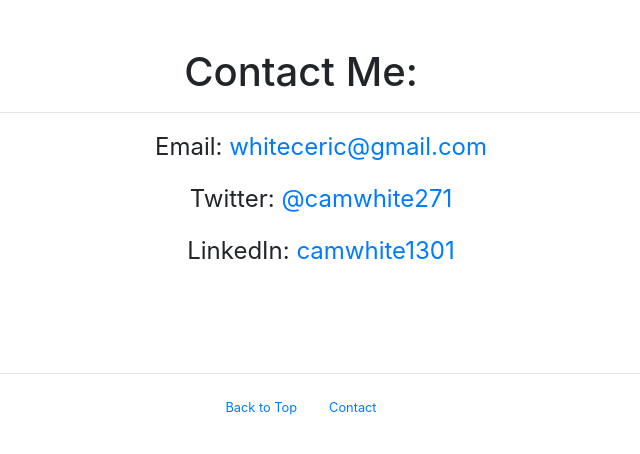
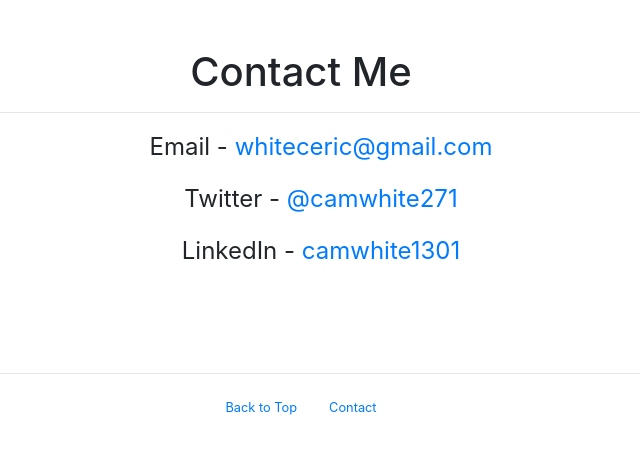
Before and after one commit to whiteceric/camwhite.me, a Django app: page /contact/ in a window 1280 px wide. Shown: the part 78-532 px from the top of the page, without its empty margins (339-979 px from the left). Run offline with Django 3.2, Linux system fonts and the light colour scheme; parts of the project's set-up code (start-up, migrations or seed data) failed here and were passed over.

Commit message:
Final update to the Contact Page

```diff
--- a/portfolio/templates/contact.html
+++ b/portfolio/templates/contact.html
@@ -8,13 +8,13 @@
 {% block content %}
 <br/><br/>
 <div class="container">
-    <h1 class="text-center">Contact Me:</h1>
+    <h1 class="text-center">Contact Me</h1>
 </div>
 <hr>
 <ul class="text-center" style="list-style-type: none; font-size: 150%;">
-    <p>Email: <a href="mailto:whiteceric@gmail.com">whiteceric@gmail.com</a></p>
-    <p>Twitter: <a href="https://twitter.com/camwhite271">@camwhite271</a></p>
-    <p>LinkedIn: <a href="https://www.linkedin.com/in/camwhite1301/">camwhite1301</a></p>
+    <p>Email - <a href="mailto:whiteceric@gmail.com">whiteceric@gmail.com</a></p>
+    <p>Twitter - <a href="https://twitter.com/camwhite271">@camwhite271</a></p>
+    <p>LinkedIn - <a href="https://www.linkedin.com/in/camwhite1301/">camwhite1301</a></p>
 </ul>
 
 
```
